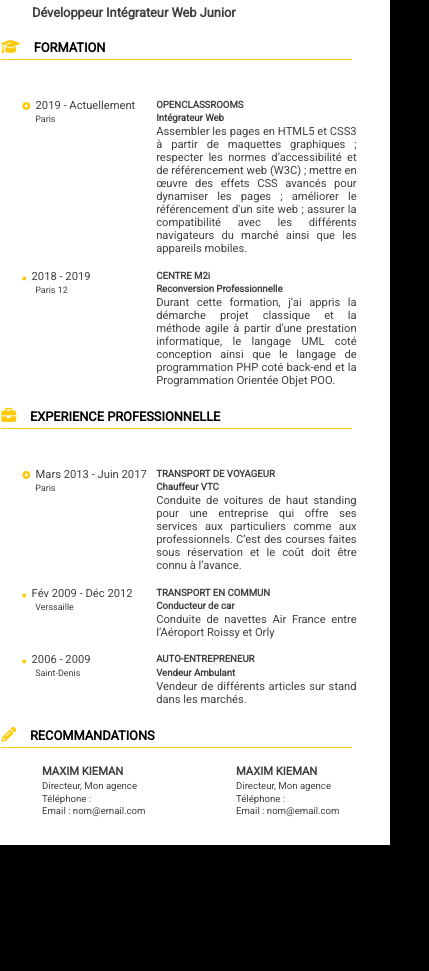
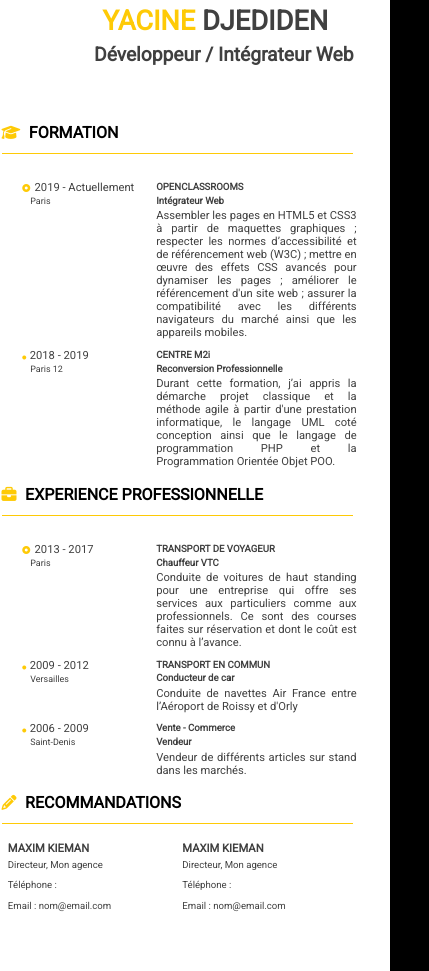
Before and after one commit to YacineDjediden/YacineDjediden.github.io, a plain HTML site: page index.html in a window 390 px wide. Shown: the part 687-1658 px from the top of the page, 429 px wide, since content can reach past the window. Before the commit the page ends 1532 px from the top, so only its background shows below. Drawn offline with Linux system fonts and the light colour scheme.

Commit message:
nettoyage code

```diff
--- a/css/styles.css
+++ b/css/styles.css
@@ -56,7 +56,7 @@ body {
 }
 
 .margin-bottom {
-    margin-bottom: 28em;
+    margin-bottom: 29em;
 }
 
 .text-justify {
@@ -65,7 +65,7 @@ body {
 
 .text-center {
     text-align: center;
-    margin-bottom: 1em;
+    margin-bottom: 1.2em;
 }
 
 .text-center i {
@@ -192,13 +192,13 @@ td {
 }
 
 
-
-
 /************* RESPONSIVE DESIGN ********************************************** */
 
 @media screen and (max-width: 1280px) {
     body {
         width: 100%;
+        margin: 0em;
+        padding: 0em;
     }
     /* Bloc gauche */
     .bloc_photo {
@@ -223,7 +223,6 @@ td {
         padding-left: 0.4em;
         padding-right: 0.7em;
     }
-
 
     .text-justify {
         font-size: 0.9em;
@@ -260,7 +259,7 @@ td {
         max-width: 95%;
         height: 35px;
         font-size: 1.2em;
-        margin-left: 0.3em;
+        margin: 0.3em auto;
     }
 
     #droite h3 i {
@@ -288,7 +287,6 @@ td {
         font-size: 0.8em;
         margin-top: 0.4em;
         margin-bottom: 1em;
-        width: 95%;
     }
 
     .periode {
@@ -306,15 +304,14 @@ td {
     }
 
     .recommandation {
-        width: 100%;
         margin-left: 0.5em;
         margin-top: 0em;
-        margin-bottom: 2em;
+        margin-bottom: 3em;
     }
 
     .recommandation h5 {
         font-size: 1em;
-        margin-bottom:0.5em;
+        margin-bottom: 0.5em;
     }
 
     .recommandation p {
@@ -340,22 +337,15 @@ td {
     }
 
     .bloc_photo > img {
-        margin-top: 5%;
-        margin-bottom: 1%;
-        border: 2px solid rgba(0,0,0,0.2);
+        margin-top: 0.5em;
+        margin-bottom: 0.1em;
         width: 110px;
         padding: 0.1em;
         height: 110px;
-        border-radius: 50%;
     }
 
     #gauche h2 {
-        clear: both;
-        background-color: rgb(64,64,64);
-        color: rgb(254,202,6);
-        text-transform: uppercase;
         font-size: 0.9em;
-        text-align: center;
         padding-top: 0.2em;
         padding-bottom: 0.2em;
     }
@@ -369,102 +359,75 @@ td {
         margin-bottom: 3em;
     }
 
-    .text-justify {
-        text-align: justify;
-    }
-
     .text-center {
         height: 50px;
-        text-align: center;
-        margin-bottom: 3%;
+        margin-bottom: 0.7em;
     }
 
     .text-center i {
-        border: 2px solid rgb(64,64,64);
-        width: 35px;
-        height: 35px;
-        padding: 0.4em;
-        margin-right: 0.5em;
-        border-radius: 50%;
+        width: 25px;
+        height: 25px;
+        padding: 0.2em;
+        margin-right: 0.3em;
 
 }
-/*
-
-    .fa-futbol,
-    .fa-biking,
-    .fa-skiing {
-        border: 2px solid rgb(64,64,64);
-        width: 25px;
-        height: 25px;
-        margin-right: 0.3em;
-        border-radius: 50%;
-    }
-
-*/
-
-
 
 /* Bloc droite */
     #droite {
         width: 100%;
     }
+
+    #droite h1,h2 {
+        text-align: center;
+    }
     #droite h1 {
-        font-size: 1.2em;
-        margin-top: 5%;
-        margin-bottom: 2%;
-        padding-left: 1em;
-    }
-
-    h1 strong {
-        background-color: white;
-        color: rgb(254,202,6);
+        font-size: 1.7em;
+        margin-top: 2em;
+        margin-bottom: 0.2em;
     }
 
     #droite h2 {
-        font-size: 0.8em;
-        margin-top: 1%;
-        margin-bottom: 5%;
-        padding-left: 2em;
+        font-size: 1.2em;
+        margin-top: 0.1em;
+        margin-bottom: 3em;
     }
 
     #droite h3 {
         border-bottom: 1px solid rgb(254,202,6);
-        color: black;
         max-width: 90%;
-        height: 20px;
-        font-size: 0.8em;
+        height: 30px;
+        font-size: 1em;
         margin-left: 0.1em;
     }
 
     #droite h3 i {
         font-size: 15px;
-        color: rgb(254,202,6);
-        margin-right: 3%;
+        margin-right: 0.3em;
     }
 
     .col3070 {
         max-width: 90%;
         text-align: justify;
         margin-left: 1.2em;
-        margin-top: 5%;
+        margin-top: 0.5em;
     }
 
     .col3070 h4 {
         font-size: 0.6em;
-        margin-bottom:1%;
+        margin-bottom:0.3em;
         margin-top: 0;
     }
 
     .col3070 h5 {
         font-size: 0.6em;
-        margin-top: 1%;
-        margin-bottom: 1%;
+        margin-top: 0.3em;
+        margin-bottom: 0.3em;
     }
 
     .col3070 p {
         font-size: 0.7em;
-        margin-top: 1%;
-        margin-bottom: 5%;
+        margin-top: 0.3em;
+        margin-bottom: 0.5em;
         width: 95%;
     }
 
@@ -474,14 +437,13 @@ td {
     }
 
     .periode span {
-        margin-left: 10%;
+        margin-left: 0.9em;
         font-size: 0.8em;
     }
 
     .fa-dot-circle,
     .fa-circle {
-        color: rgb(254,202,6);
-        margin-right: 2%;
+        margin-right: 0.2em;
     }
 
     .fa-dot-circle {
@@ -494,21 +456,18 @@ td {
 
     .recommandation {
         min-width: 90%;
-        text-align: justify;
-        margin-left: 10%;
-        margin-top: 3%;
-        margin-bottom: 6%;
+        margin-left: 0.3em;
+        margin-top: 0.2em;
     }
 
     .recommandation h5 {
         font-size: 0.7em;
-        margin-bottom:1%;
-        margin-top: 1%;
+        margin-bottom:0.3em;
     }
 
     .recommandation p {
         font-size: 0.6em;
-        margin-top: 1%;
-        margin-bottom: 1%;
+        margin-top: 0.3em;
+        margin-bottom: 1em;
     }
 }
--- a/index.html
+++ b/index.html
@@ -52,7 +52,7 @@
             <h2>à propos de moi</h2>
             <section>
                 <p class="text-justify margin-bottom">
-                    Après une expérience de plusieurs années dans le domaine de transport en tant que chauffeur VTC, j’ai décidé de sauter le pas et de me lancer dans une reconversion comme développeur intégrateur web à laquelle je pensais depuis un moment et j’ai choisis OpenClassrooms pour une formation de qualité en rélisant des projet concret.
+                    Après une expérience de plusieurs années dans le domaine du transport en tant, j’ai décidé de sauter le pas et de me lancer dans une reconversion en tant que Développeur / Intégrateur Web, à laquelle je pensais depuis un moment, j’ai choisi OpenClassrooms pour une formation de qualité en réalisant des projet concrets.
                 </p>
             </section>
 <!-- Loisirs -->
@@ -68,7 +68,7 @@
 <!-- Bloc droite -->
          <article id="droite">
             <h1><strong>YACINE</strong> DJEDIDEN</h1>
-            <h2>Développeur Intégrateur Web Junior</h2>
+            <h2>Développeur / Intégrateur Web</h2>
 <!-- FORMATION -->
             <h3><i class="fa fa-graduation-cap"></i> FORMATION</h3>
             <table class="col3070">
@@ -97,7 +97,7 @@
                         <h4>CENTRE M2i</h4>
                         <h5>Reconversion Professionnelle</h5>
                         <p>
-                            Durant cette formation, j’ai appris la démarche projet classique et la méthode agile à partir d'une prestation informatique, le langage UML coté conception ainsi que le langage de programmation PHP  coté back-end et la Programmation Orientée Objet POO.
+                            Durant cette formation, j’ai appris la démarche projet classique et la méthode agile à partir d'une prestation informatique, le langage UML coté conception ainsi que le langage de programmation PHP et la Programmation Orientée Objet POO.
                         </p>
                     </td>
                 </tr>
@@ -107,7 +107,7 @@
 <!--  Secteur du transport de voyageurs -->
             <table class="col3070">
                 <tr>
-                    <td class="periode"><i class="fas fa-dot-circle"></i> Mars 2013 - Juin 2017
+                    <td class="periode"><i class="fas fa-dot-circle"></i> 2013 - 2017
                         <br />
                         <span>Paris</span>
                     </td>
@@ -115,20 +115,20 @@
                         <h4>TRANSPORT DE VOYAGEUR</h4>
                         <h5>Chauffeur VTC</h5>
                         <p>
-                            Conduite de voitures de haut standing pour une entreprise qui offre ses services aux particuliers comme aux professionnels. C’est des courses faites sous réservation et le coût doit être connu à l’avance.
+                            Conduite de voitures de haut standing pour une entreprise qui offre ses services aux particuliers comme aux professionnels. Ce sont des courses faites sur réservation et dont le coût est connu à l’avance.
                         </p>
                     </td>
                 </tr>
                 <tr>
-                    <td class="periode"><i class="fas fa-circle"></i> Fév 2009 - Déc 2012
+                    <td class="periode"><i class="fas fa-circle"></i> 2009 - 2012
                         <br />
-                        <span>Verssaille</span>
+                        <span>Versailles</span>
                     </td>
                     <td>
                         <h4>TRANSPORT EN COMMUN</h4>
                         <h5>Conducteur de car</h5>
                         <p>
-                            Conduite de navettes Air France entre l’Aéroport Roissy et Orly
+                            Conduite de navettes Air France entre l’Aéroport de Roissy et d'Orly
                         </p>
                     </td>
                 </tr>
@@ -139,8 +139,8 @@
                         <span>Saint-Denis</span>
                     </td>
                     <td>
-                        <h4>AUTO-ENTREPRENEUR</h4>
-                        <h5>Vendeur Ambulant</h5>
+                        <h4>Vente - Commerce</h4>
+                        <h5>Vendeur</h5>
                         <p>
                             Vendeur de différents articles sur stand dans les marchés.
                         </p>
```
